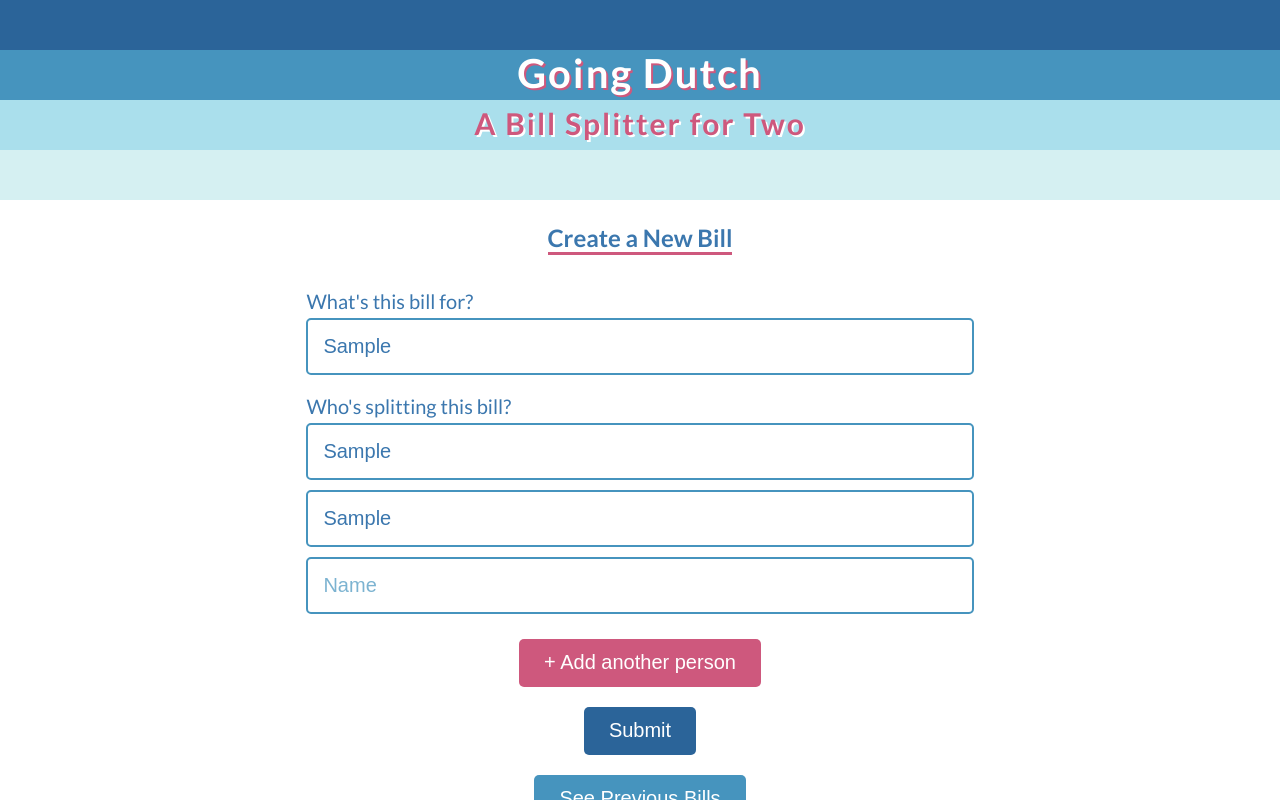
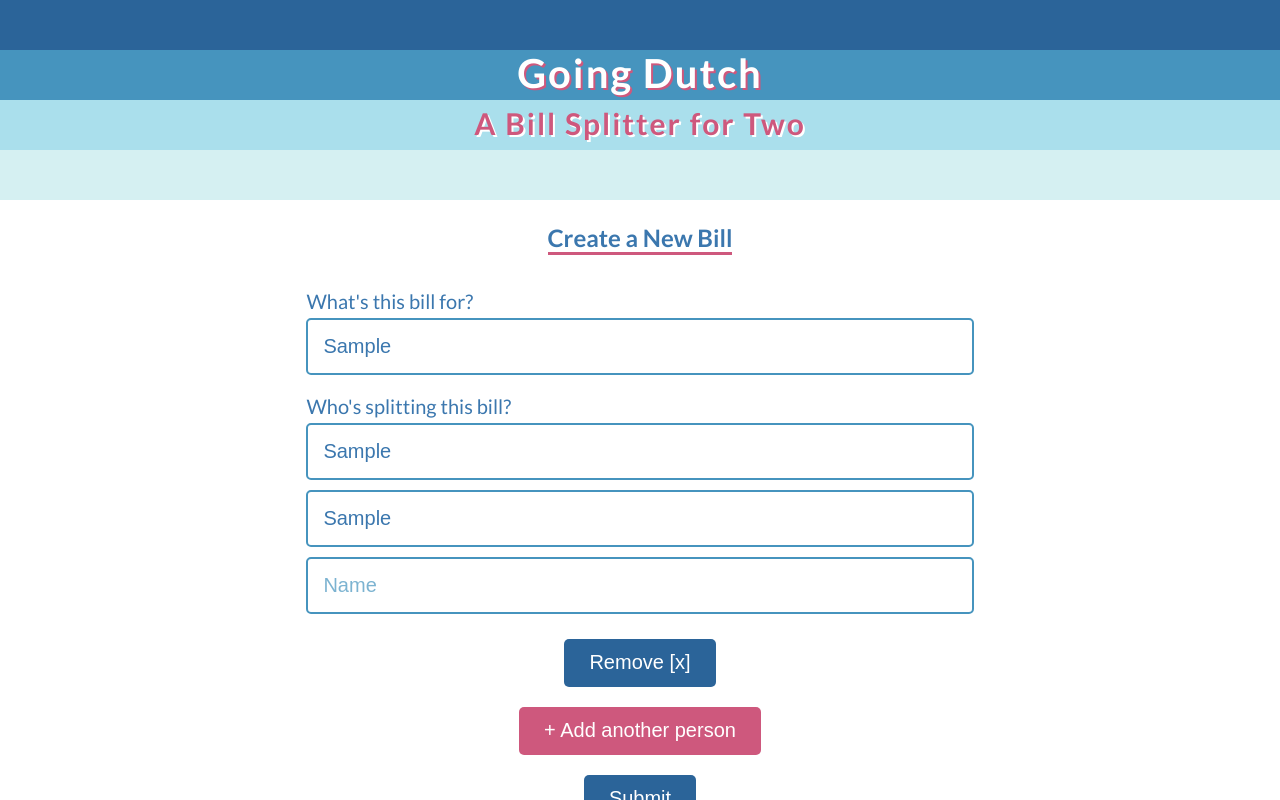
Before and after one commit to yiyingzz/goingDutch, a React (Create React App) app: page / in a window 1280 px wide. Both pictures are taken after typing "Sample", "Sample", "Sample" into the empty fields and a click on the button "+ Add another person". Shown: the top 800 px of the page. Built offline with nearby package versions, Linux system fonts and the light colour scheme.

Commit message:
added component for people's names inputs in new bill creation form:

```diff
--- a/src/components/NewBillForm.js
+++ b/src/components/NewBillForm.js
@@ -1,5 +1,6 @@
 import React, { useState } from "react";
 import firebase from "../firebase.js";
+import PeopleInput from "./PeopleInput.js";
 
 const NewBillForm = props => {
   const { getBillInfo, listAllBills } = props;
@@ -117,24 +118,34 @@ const NewBillForm = props => {
         ></input>
 
         <legend>Who's splitting this bill?</legend>
-        {peopleState.map((val, i) => {
-          const personId = `person${i}`;
+        {peopleState.map((person, i) => {
+          if (i < 2) {
             return (
-            <div key={personId}>
-              <label htmlFor={personId} className="visuallyHidden">
+              <div key={`person${i}`}>
+                <label htmlFor={`person${i}`} className="visuallyHidden">
                   Name
                 </label>
                 <input
                   type="text"
                   className="name-input"
-                id={personId}
+                  id={`person${i}`}
                   data-index={i}
                   placeholder="Name"
-                value={peopleState[i].name}
+                  value={person.name}
                   onChange={handlePersonChange}
                 ></input>
               </div>
             );
+          } else {
+            return (
+              <PeopleInput
+                key={`person${i}`}
+                i={i}
+                handlePersonChange={handlePersonChange}
+                personName={person.name}
+              />
+            );
+          }
         })}
 
         <button
--- /dev/null
+++ b/src/components/PeopleInput.js
@@ -0,0 +1,24 @@
+import React from "react";
+
+const PeopleInput = props => {
+  const { i, handlePersonChange, personName } = props;
+  return (
+    <div>
+      <label htmlFor={`person${i}`} className="visuallyHidden">
+        Name
+      </label>
+      <input
+        type="text"
+        className="name-input"
+        id={`person${i}`}
+        data-index={i}
+        placeholder="Name"
+        value={personName}
+        onChange={handlePersonChange}
+      ></input>
+      <button>Remove [x]</button>
+    </div>
+  );
+};
+
+export default PeopleInput;
```
Also changed, not shown: 2 other files (tests, documents, lock files or other folders). Lines whose indentation alone changed are shown as unchanged.
